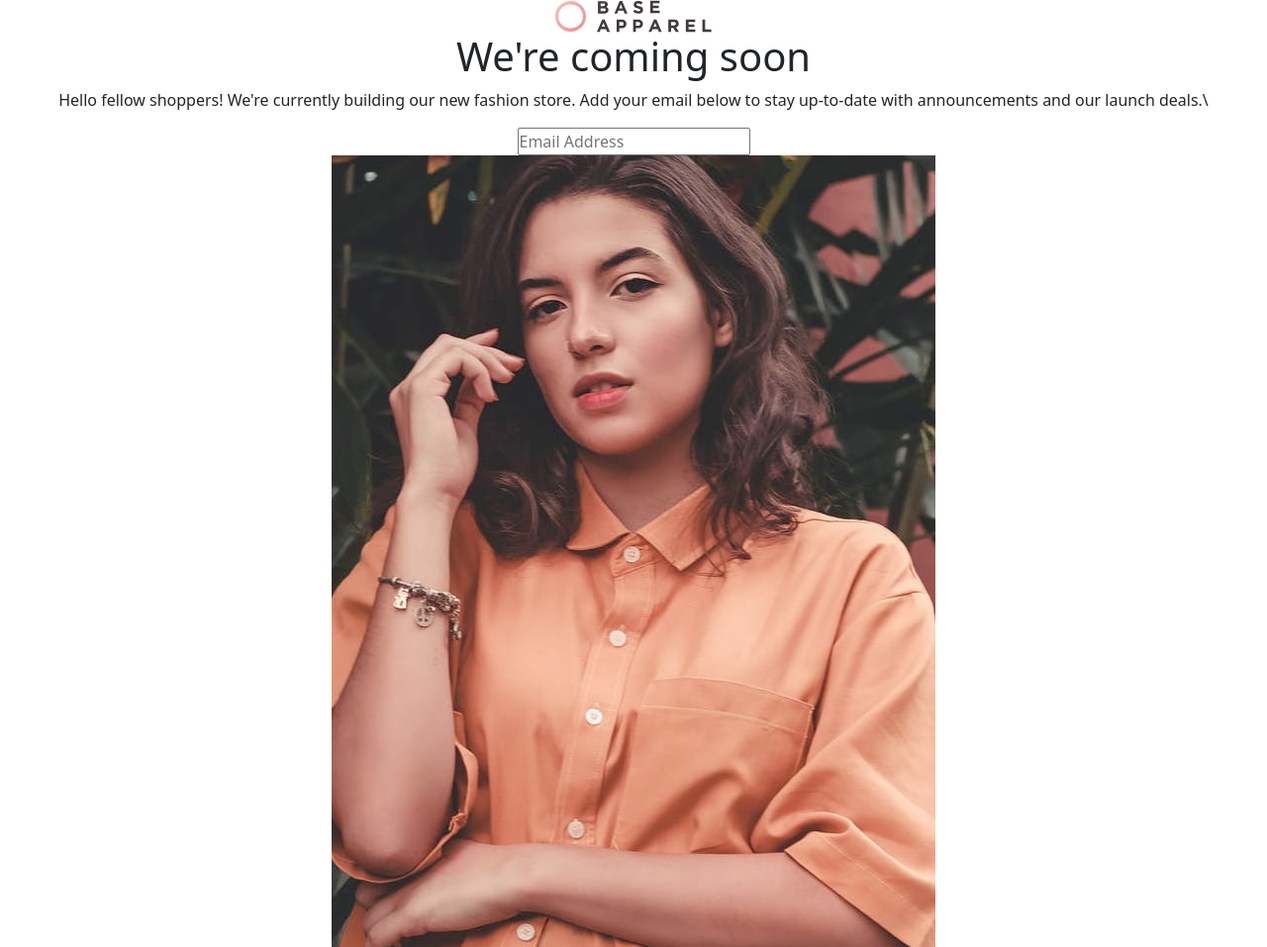
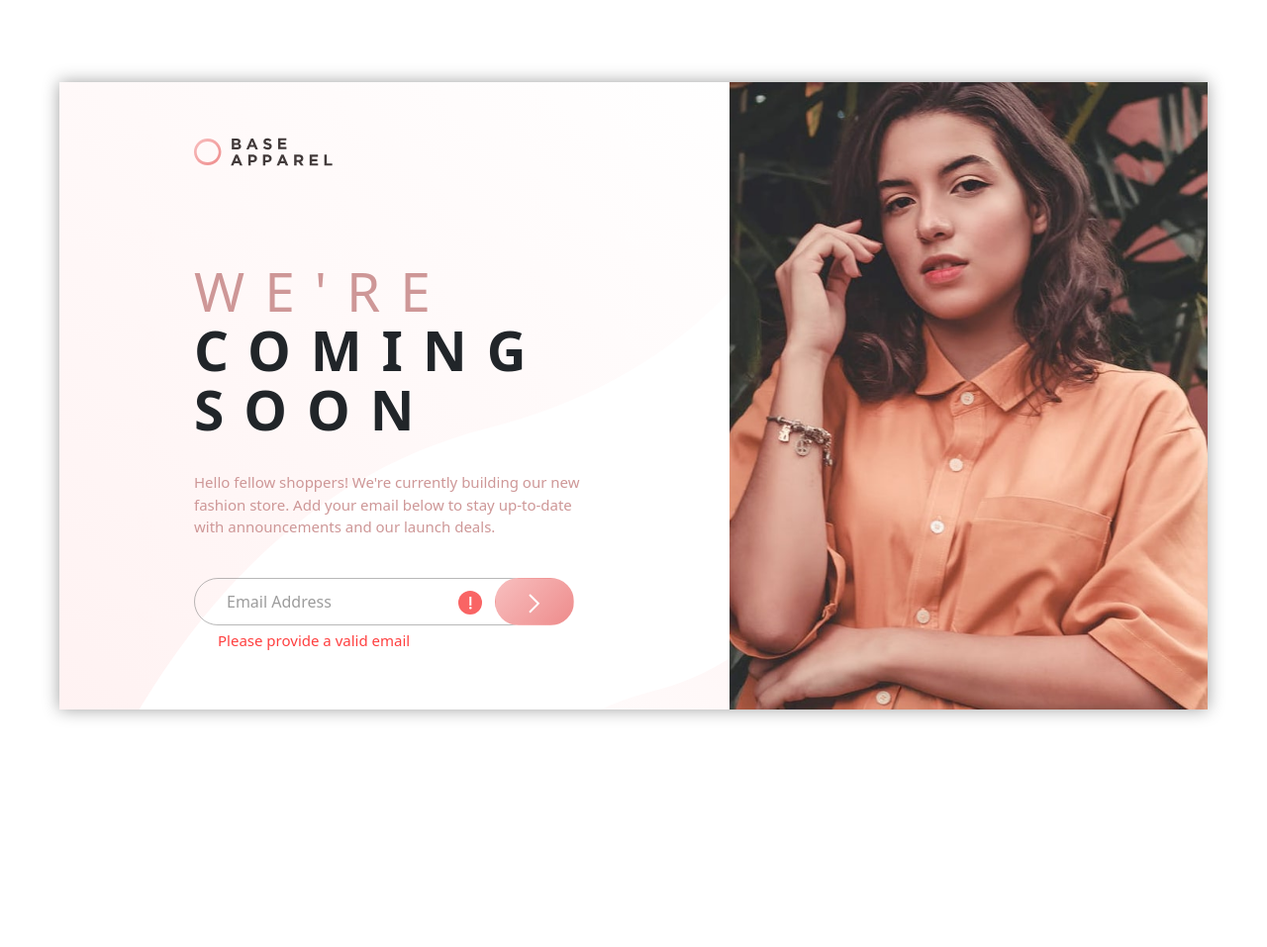
Before and after one commit to WAtuchei/-Custom-FrontEndMentor-JS1-BaseApparel, a plain HTML site: page index.html in a window 1280 px wide. Shown: the whole page at 99% size. After the commit the page ends 800 px from the top, so only its background shows below. Drawn offline with nearby package versions, Linux system fonts and the light colour scheme.

Commit message:
Finish Layout

```diff
--- a/index.html
+++ b/index.html
@@ -7,26 +7,44 @@
     <!-- displays site properly based on user's device -->
 
     <link rel="icon" type="image/png" sizes="32x32" href="./images/favicon-32x32.png">
-    <link rel="stylesheet" href="index.css">
+    <link rel="stylesheet" href="sass/index.css">
 
     <link href="https://cdn.jsdelivr.net/npm/bootstrap@5.3.0-alpha1/dist/css/bootstrap.min.css" rel="stylesheet" integrity="sha384-GLhlTQ8iRABdZLl6O3oVMWSktQOp6b7In1Zl3/Jr59b6EGGoI1aFkw7cmDA6j6gD" crossorigin="anonymous">
     <script src="https://cdn.jsdelivr.net/npm/bootstrap@5.3.0-alpha1/dist/js/bootstrap.bundle.min.js" integrity="sha384-w76AqPfDkMBDXo30jS1Sgez6pr3x5MlQ1ZAGC+nuZB+EYdgRZgiwxhTBTkF7CXvN" crossorigin="anonymous"></script>
 
     <title>Frontend Mentor | Base Apparel coming soon page</title>
 </head>
+<body>
+    <main class="row mx-0 mx-sm-2 gx-0">
+        <!-- Left side -->
+        <section class="info-side col-12 col-md-7">
+            <img src="images/logo.svg" alt="logo">
 
-<body>
-    <img src="images/logo.svg" alt="logo">
-    <h1>We're coming soon</h1>
+            <h1><span>We're</span> coming soon</h1>
+            <p>Hello fellow shoppers! We're currently building our new fashion store.
+                Add your email below to stay up-to-date with announcements and our launch deals.
+            </p>
 
-    <p>Hello fellow shoppers! We're currently building our new fashion store.
-        Add your email below to stay up-to-date with announcements and our launch deals.\
-    </p>
-    <input type="text" placeholder="Email Address">
+            <!-- Form container -->
+            <form class="container w-100 mt-4 g-0 position-relative">
+                <input id="userEmail" type="text" name="userEmail" placeholder="Email Address">
 
-    <img src="images/hero-desktop.jpg" alt="Woman">
+                <button id="submitArrow" class="btn rounded-pill" type="submit" value="submit">
+                    <img src="images/icon-arrow.svg" alt="icon-arrow">
+                </button>
+
+                <img id="errorIcon" src="images/icon-error.svg" alt="icon-error">
+            </form>
+
+            <p id="errorMessage" class="m-0 mt-1 px-4">Please provide a valid email</p>
+        </section>
+
+        <!-- Right side -->
+        <section class="hero-side col-12 col-md-5">
+            <img class="hero-BG w-100 d-flex justify-content-end" src="images/hero-desktop.jpg" alt="Woman">
+        </section>
+    </main>
 
     <script src="index.js"></script>
 </body>
-
 </html>
--- /dev/null
+++ b/sass/_hero-side.scss
@@ -0,0 +1,3 @@
+.hero-side {
+    flex: 1 0 auto;
+}
--- /dev/null
+++ b/sass/_info-side.scss
@@ -0,0 +1,86 @@
+.info-side {
+    display: flex;
+    flex-direction: column;
+    flex: 1.5 0 auto;
+    padding: 3.5rem 8.5rem !important;
+
+    img {
+        max-width: 140px;
+    }
+    h1 {
+        margin-top: 6rem;
+        text-transform: uppercase;
+        font-weight: 600;
+        word-wrap: break-word;
+        letter-spacing: 20px;
+        line-height: 60px;
+        font-size: 55px;
+
+        span {
+            font-weight: 300;
+            color: var(--DesaturatedRed);
+        }
+    }
+    p {
+        margin-top: 1.5rem;
+        font-size: 15px;
+        color: var(--DesaturatedRed);
+    }
+    input {
+        all: unset;
+        box-sizing: border-box;
+        padding: .7rem 2rem;
+        width: 85%;
+        border: 1px solid rgba(128, 128, 128, 0.555);
+        border-radius: 30px;
+    }
+    #submitArrow {
+        width: 20%;
+        padding: .7rem 2rem;
+        position: absolute;
+        top: 0;
+        right: 5%;
+        background-image: var(--GradientRed);
+    }
+        #submitArrow:hover {
+            background-image: hsla(0, 0%, 100%, 0.507) !important;
+        }
+    #errorIcon {
+        position: absolute;
+        top: 27%;
+        right: 28%;
+    }
+    #errorMessage {
+        color: rgba(255, 0, 0, 0.753);
+    }
+
+    ::placeholder {
+        color: rgba(128, 128, 128, 0.781);
+    }
+
+}
+
+/*Media Query*/
+@media only screen and (max-width: 400px) {
+
+}
+
+@media only screen and (min-width: 401px) and (max-width: 576px) {
+
+}
+
+@media only screen and (min-width: 576px) and (max-width: 767px) /*sm*/ {
+
+}
+
+@media only screen and (min-width: 768px) and (max-width: 991px) /*md*/ {
+
+}
+
+@media only screen and (min-width: 992px) and (max-width: 1199px) /*lg*/ {
+
+}
+
+@media only screen and (min-width: 1200px) and (max-width: 1399px) /*xl*/ {
+
+}
--- a/index.css
+++ b/sass/_main.scss
@@ -31,3 +31,11 @@ body {
     font-size: var(--Fsize);
     font-weight: 400;
 }
+
+main {
+    max-width: 1160px;
+    display: flex;
+    justify-content: center;
+    background-image: url('../images/bg-pattern-desktop.svg');
+    box-shadow: 0 0 16px #00000060;
+}
--- /dev/null
+++ b/sass/index.scss
@@ -0,0 +1,3 @@
+@use 'main';
+@use 'info-side';
+@use 'hero-side';
```
Also changed, not shown: sass/index.css (added), 1 other file.
